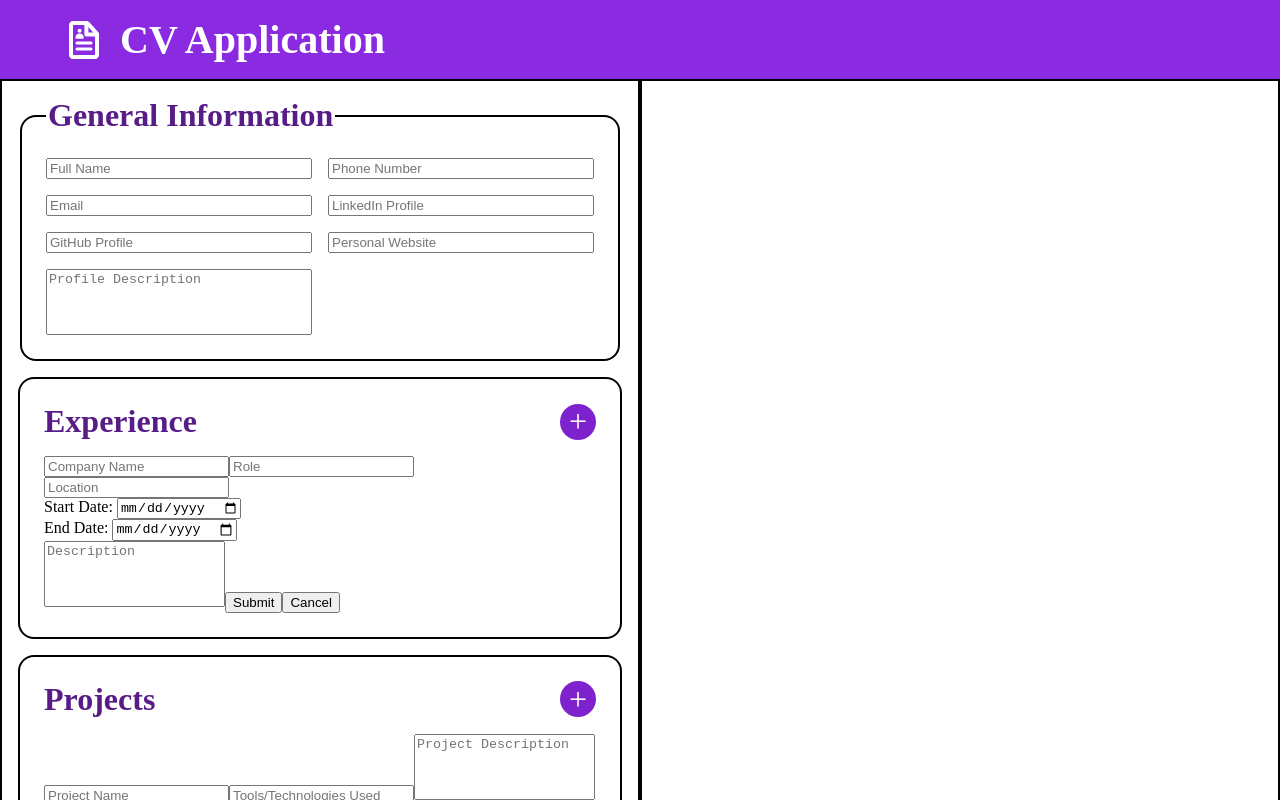
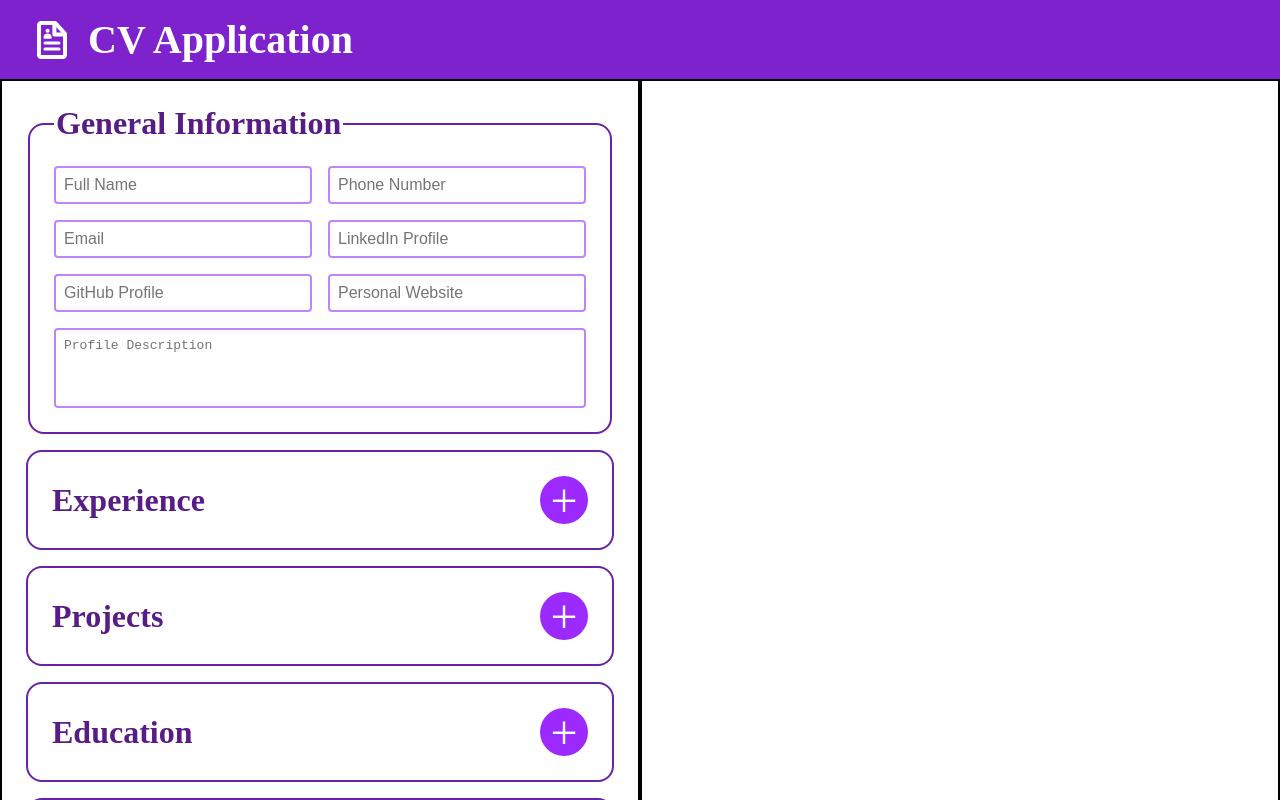
Before and after one commit to devashishchakraborty/cv-application, a React (Vite) app: page / in a window 1280 px wide. Shown: the top 800 px of the page. Built offline with nearby package versions, Linux system fonts and the light colour scheme.

Commit message:
Adding styles with appropriate theme for form elements

```diff
--- a/src/styles/App.css
+++ b/src/styles/App.css
@@ -1,9 +1,9 @@
 header{
-    background-color: #8a2be2;
+    background-color: var(--color-scheme-background);
     font-size: 2.5em;
     color: white;
     font-weight: bold;
-    padding: 16px 64px;
+    padding: 16px 32px;
     display: flex;
     align-items: center;
     gap: 16px;
@@ -17,7 +17,7 @@ main{
 
 main > div{
     border: 2px solid black;
-    padding: 16px;
+    padding: 24px;
     flex: 1;
 }
 
--- a/src/styles/CVEditor.css
+++ b/src/styles/CVEditor.css
@@ -5,19 +5,70 @@
 }
 
 .cvEditor > div {
-    border: 2px solid;
-    padding: 24px;
+    border: 2px solid var(--color-scheme-border-dark);
     border-radius: 16px;
     display: flex;
     flex-direction: column;
     gap: 16px;
+    padding: 24px;
+
 }
+
+.description{
+    resize: none;
+    grid-column: span 2;
+}
+
+.cvEditor .addItemBtn{
+    background-color: var(--color-button-click);
+    border-radius: 50%;
+    font-size: 3em;
+    height: 48px;
+    width: 48px;
+    display: flex;
+    align-items: center;
+    justify-content: center;
+    color: white;
+    user-select: none;
+}
+
+.addItemBtn:hover{
+    cursor: pointer;
+    background-color: var(--color-scheme-background);
+}
+
 
 .sectionHeader{
     display: flex;
     align-items: center;
 }
 
+form{
+    display: none;
+}
+
+.editGeneralInfo{
+    display: block;
+}
+
+input,
+textarea{
+    border: 2px solid var(--color-scheme-border-light);
+    border-radius: 4px;
+    padding: 8px;
+    font-size: 1em;
+}
+
+input[type="date"]{
+    font-size: 1.2em;
+    padding: 4px;
+}
+
+input:focus,
+textarea:focus {
+    outline: none;
+    border-color: var(--color-scheme-border-dark);
+}
 
 .editGeneralInfo legend,
 .sectionTitle{
@@ -29,27 +80,48 @@
 
 .editGeneralInfo > fieldset{
     border-radius: 16px;
-    border: 2px solid black;
+    border: 2px solid var(--color-scheme-border-dark);
     display: grid;
     grid-template-columns: 1fr 1fr;
     gap: 16px;
     padding: 24px;
 }
 
-textarea{
-    resize: none;
+.editExperience > form,
+.editProjects > form,
+.editEducation > form,
+.editSkills > form{
+    /* display: grid; */
+    gap: 16px;
+    grid-template-columns: 1fr 1fr;
 }
 
-.cvEditor .addItemBtn{
-    background-color: var(--color-scheme-background);
-    border-radius: 50%;
-    font-size: 2em;
-    height: 36px;
-    width: 36px;
-    display: flex;
-    align-items: center;
-    justify-content: center;
+.editExperience .company{
+    grid-column: span 2;
+}
+
+.editEducation .institutionName{
+    grid-column: span 2;
+}
+
+.submitAddItemBtn,
+.cancelAddItemBtn{
+    font-size: 1.4em;
+    padding: 8px;
+    border-radius: 8px;
+    border: none;
+}
+
+.cancelAddItemBtn:hover{
+    cursor: pointer;
+}
+
+.submitAddItemBtn{
+    background-color: var(--color-button-click);
     color: white;
 }
 
-/*  */
+.submitAddItemBtn:hover{
+    background-color: var(--color-scheme-background);
+    cursor: pointer;
+}
```
